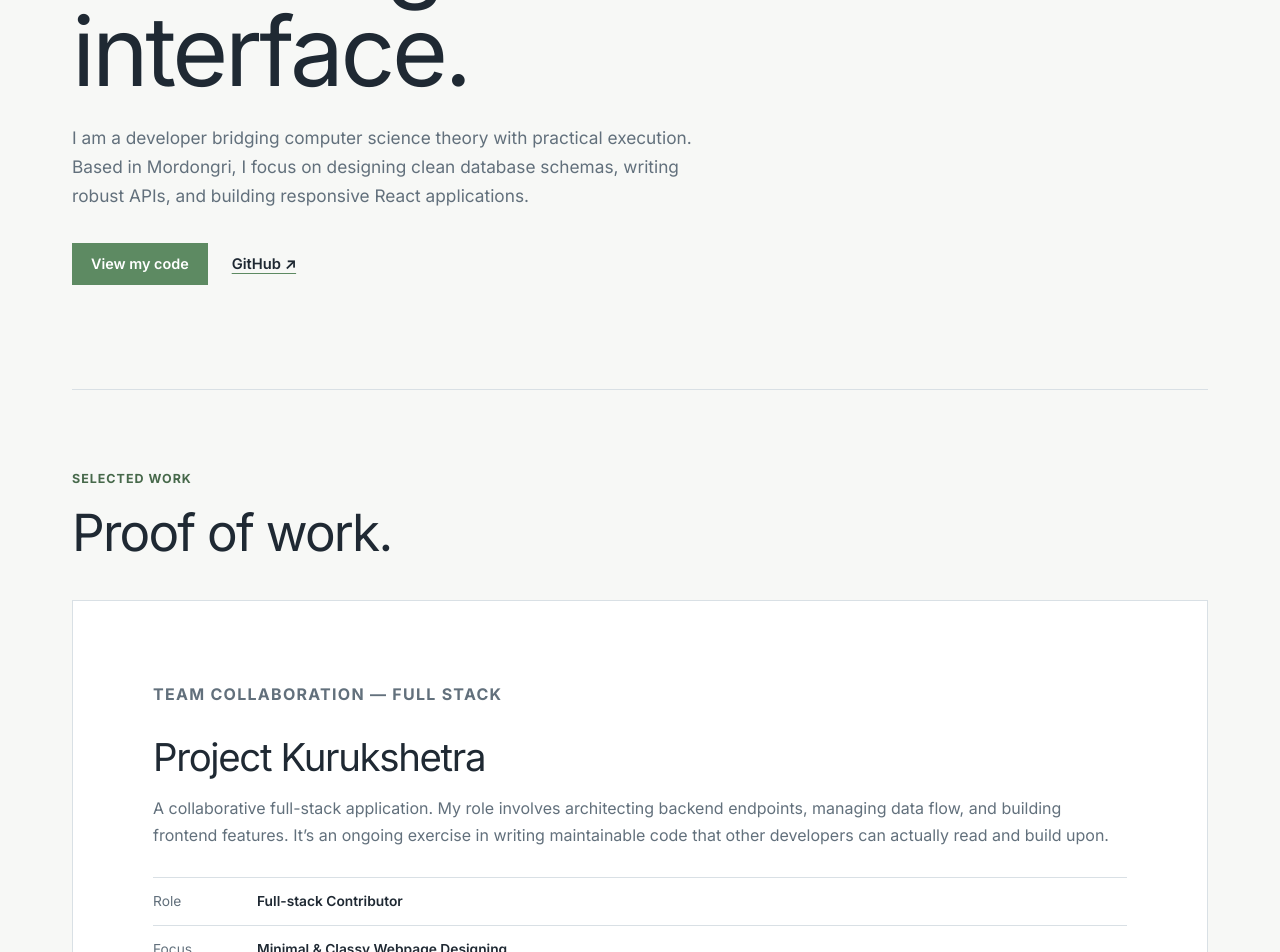
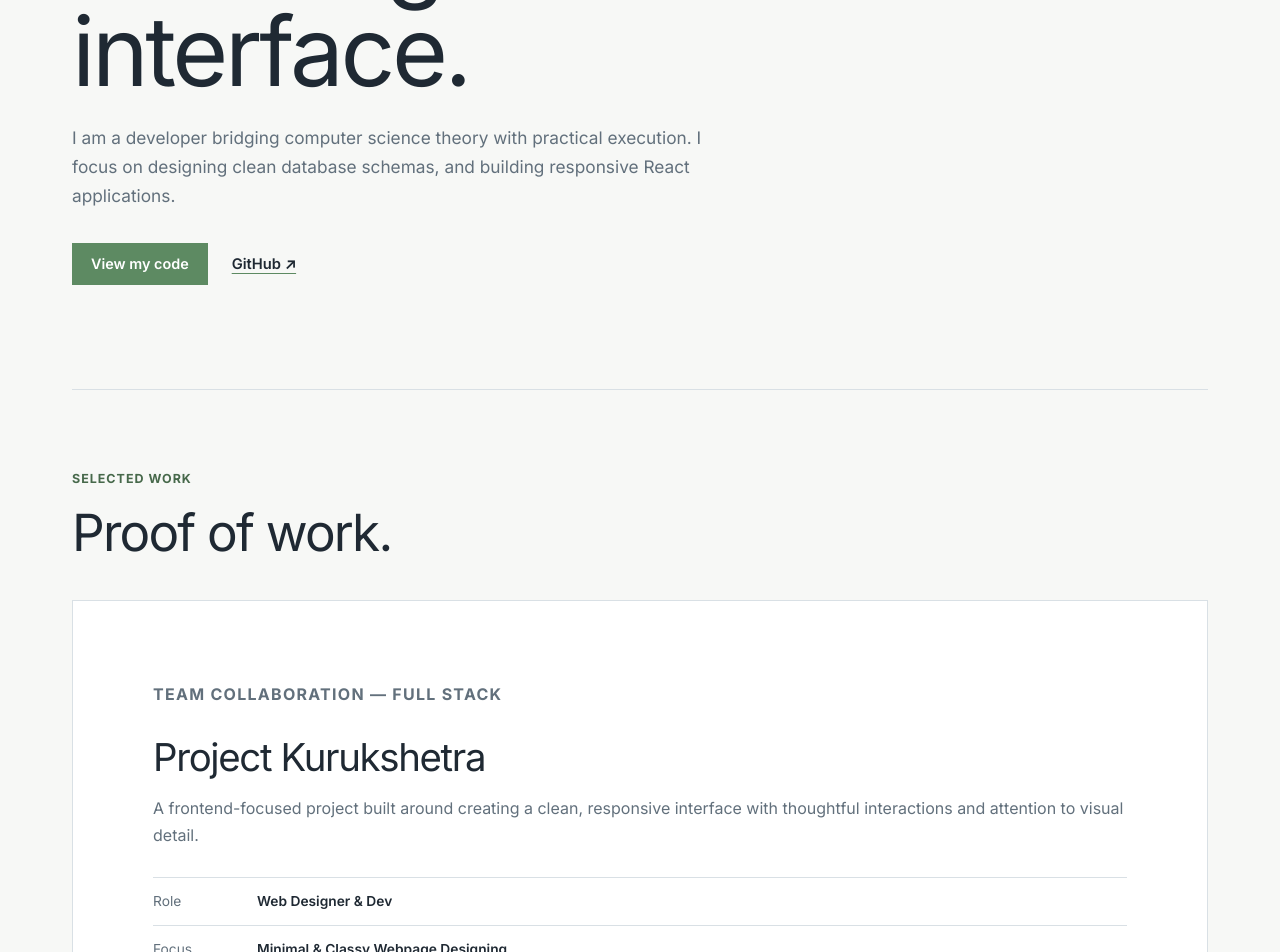
Before and after one commit to geeksanket/mywork, a React (Vite) app: page / in a window 1280 px wide. Shown: the part 320-1272 px from the top of the page. Built offline with nearby package versions, Linux system fonts and the light colour scheme; the HTML template or start-up script is replaced by a standard one.

Commit message:
added bio

```diff
--- a/src/App.tsx
+++ b/src/App.tsx
@@ -29,7 +29,7 @@ export default function App() {
           <p className="eyebrow">Sanket Paradkar — Computer Science Student</p>
           <h1>From logic to interface.</h1>
           <p className="hero-copy">
-            I am a developer bridging computer science theory with practical execution. Based in Mordongri, I focus on designing clean database schemas, writing robust APIs, and building responsive React applications.
+            I am a developer bridging computer science theory with practical execution. I focus on designing clean database schemas, and building responsive React applications.
           </p>
           <div className="hero-actions">
             <a className="button" href="#work">View my code</a>
@@ -48,10 +48,9 @@ export default function App() {
               <p className="eyebrow">Team collaboration — Full stack</p>
               <h3>Project Kurukshetra</h3>
               <p>
-                A collaborative full-stack application. My role involves architecting backend endpoints, managing data flow, and building frontend features. It’s an ongoing exercise in writing maintainable code that other developers can actually read and build upon.
-              </p>
+                  A frontend-focused project built around creating a clean, responsive interface with thoughtful interactions and attention to visual detail.               </p>
               <dl className="project-facts">
-                <div><dt>Role</dt><dd>Full-stack Contributor</dd></div>
+                <div><dt>Role</dt><dd>Web Designer & Dev</dd></div>
                 <div><dt>Focus</dt><dd>Minimal & Classy Webpage Designing</dd></div>
                 <div><dt>Status</dt><dd>Active development</dd></div>
               </dl>
@@ -124,7 +123,7 @@ export default function App() {
 
       <footer className="site-footer">
         <span>&copy; 2026 Sanket Paradkar</span>
-        <span>Mordongri, India</span>
+        <span>Madhya Pradesh, India</span>
       </footer>
     </div>
   )
```
